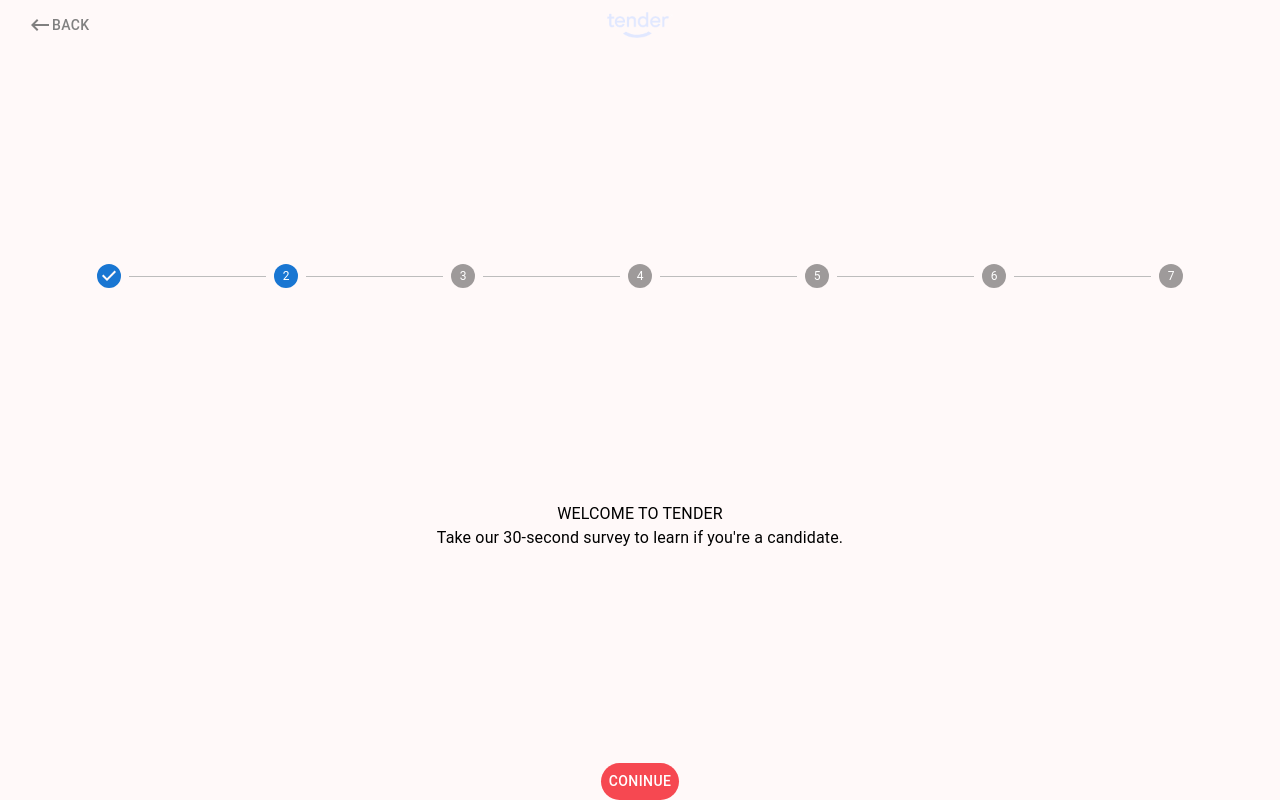
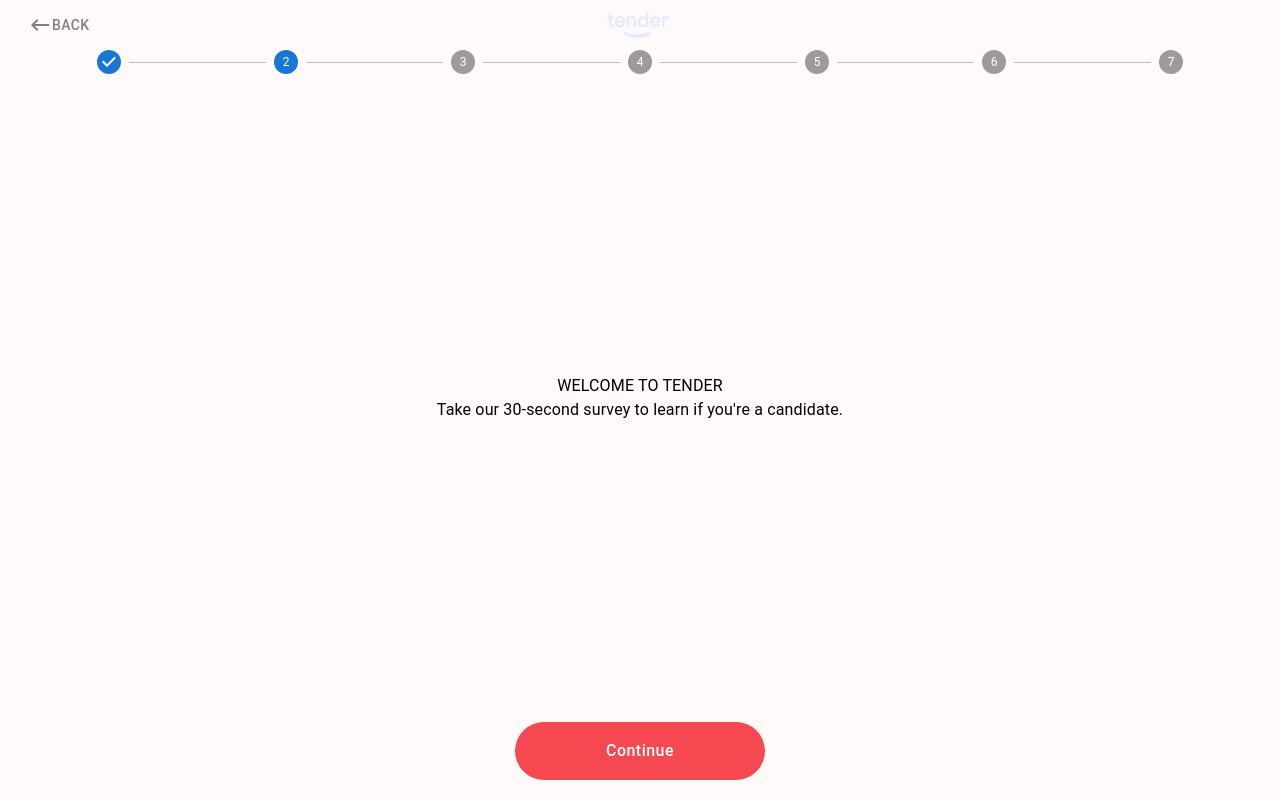
Before and after one commit to LarisaYeskova/quiz, a React (Create React App) app: page / in a window 1280 px wide. Built offline with nearby package versions, Linux system fonts and the light colour scheme.

Commit message:
styled main Button continue

```diff
--- a/src/components/Main.js
+++ b/src/components/Main.js
@@ -15,6 +15,7 @@
 export default function Main() {
     return (
         <Box sx={{ margin: '0px 20px', textAlign: 'center', display: 'flex', flexDirection: 'column', justifyContent: 'space-between', height: '100vh' }}>
+            <Box>
                 <Box sx={{ display: 'flex', alignItems: 'center' }}>
                     <Box sx={{ position: 'absolute' }}>
                         <Button sx={{ color: 'grey' }}><KeyboardBackspaceIcon />Back</Button>
@@ -37,6 +38,7 @@
                         </Step>
                     ))}
                 </Stepper>
+            </Box>
             <FirstQuestion />
             {/* <SecondQuestion />
             <ThirdQuestion />
@@ -44,8 +46,8 @@
             <FifthQuestion />
             <SixQuestion />
             <SeventhQuestion /> */}
-            <Box>
-                <Button sx={{ backgroundColor: '#f64851', color: '#ffff', borderRadius: '35px' }}>Coninue</Button>
+            <Box sx={{ marginBottom: '20px' }}>
+                <Button sx={{ backgroundColor: '#f64851', color: '#ffff', borderRadius: '35px', minWidth: '250px', maxWidth: '300px', padding: '15px 20px', textTransform: 'none', fontSize: '1rem', fontWeight: '500' }}>Continue</Button>
             </Box>
         </Box>
     )
```
Lines whose indentation alone changed are shown as unchanged.
